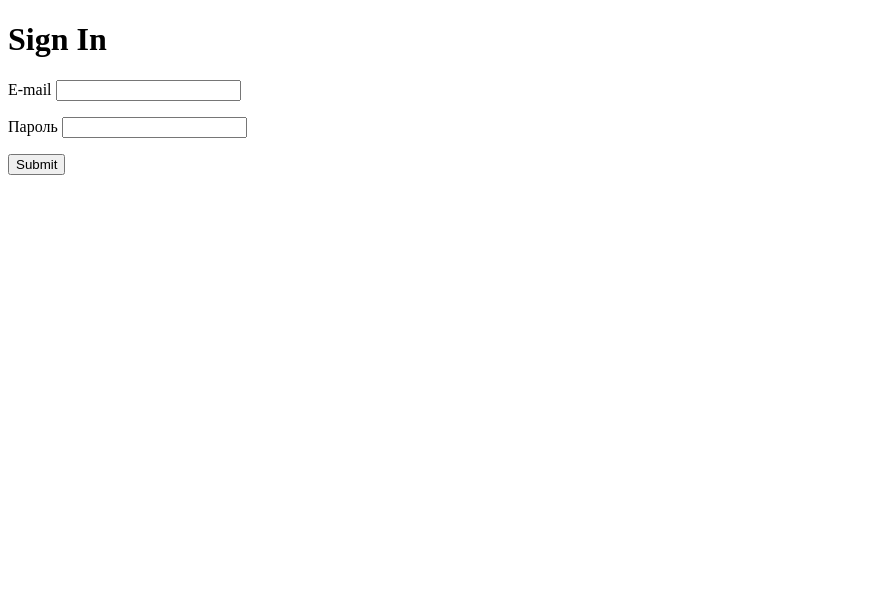
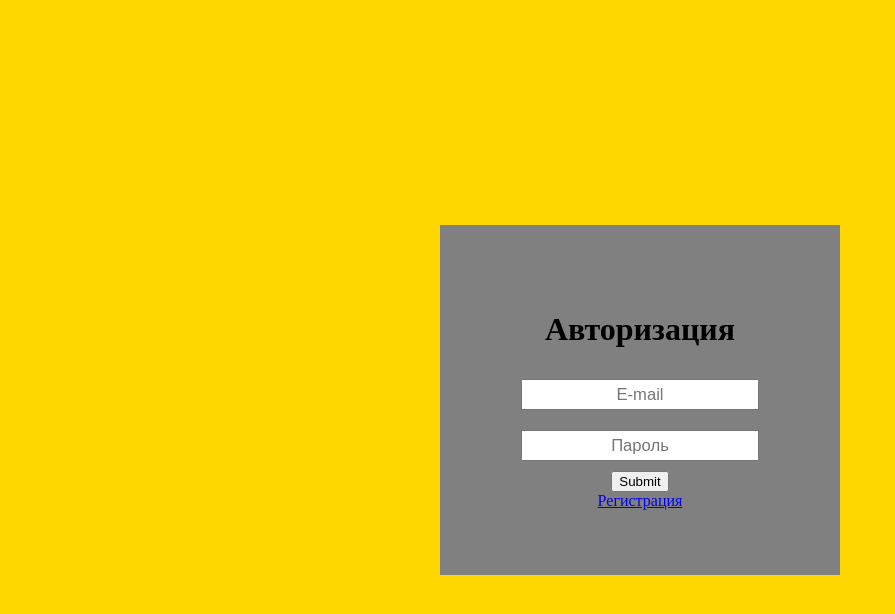
Before and after one commit to v-gachkovsky/video-library-app, a website: page public/signin.html in a window 1280 px wide. Shown: the whole page, without its empty margins (0-895 px from the left). Drawn offline with nearby package versions, Linux system fonts and the light colour scheme.

Commit message:
Signup 2 (#12)
* sign in, sign out done

* signup-2

```diff
--- a/public/signin.html
+++ b/public/signin.html
@@ -3,28 +3,31 @@
 <head>
     <meta charset="UTF-8">
     <title>Sign In Page</title>
+    <link rel="stylesheet" href="styles/signin.css">
 </head>
 <body>
+    <div class="body">
+    <div id="signin">
         <h1>
-        Sign In
+            Авторизация
         </h1>
 
         <form>
             <div>
                 <p>
-                E-mail
-                <input id="user-email" type="text">
+                    <input id="user-email" type="text" autocomplete="on" placeholder="E-mail">
                 </p>
             </div>
             <div>
                 <p>
-                Пароль
-                <input id="user-password" type="password">
+                    <input id="user-password" type="password" autocomplete="on" placeholder="Пароль">
                 </p>
             </div>
             <input id="submit-button" type="submit">
         </form>
-
+        <a href="signup.html">Регистрация</a>
+    </div>
+    </div>
     <script src="https://cdnjs.cloudflare.com/ajax/libs/axios/0.17.1/axios.min.js"></script>
     <script src="scripts/auth.js"></script>
     <script src="scripts/signin.js"></script>
--- /dev/null
+++ b/public/styles/signin.css
@@ -0,0 +1,45 @@
+body {
+    margin: 0px;
+    padding: 0px;
+}
+.body {
+    background-color: gold;
+    display: flex;
+    justify-content: center;
+    align-items: center;
+    height: 100vh;
+    width: 100%;
+    margin: 0px;
+}
+
+#signin {
+    background-color: gray;
+    height: 350px;
+    width: 400px;
+    display: flex;
+    flex-direction: column;
+    justify-content: center;
+    align-items: center;
+}
+
+form * {
+    text-align: center;
+    margin: 0px;
+}
+
+form {
+    display: flex;
+    flex-direction: column;
+    align-items: center;
+}
+
+p {
+    padding: 10px;
+    font-size: 1.3em;
+}
+
+#user-email, #user-password {
+    width: 230px;
+    height: 25px;
+    font-size: 0.8em;
+}
```
Also changed, not shown: public/scripts/signup.js (+25 -0 lines), public/signup.html (added, +44 -0 lines). Lines whose indentation alone changed are shown as unchanged.
